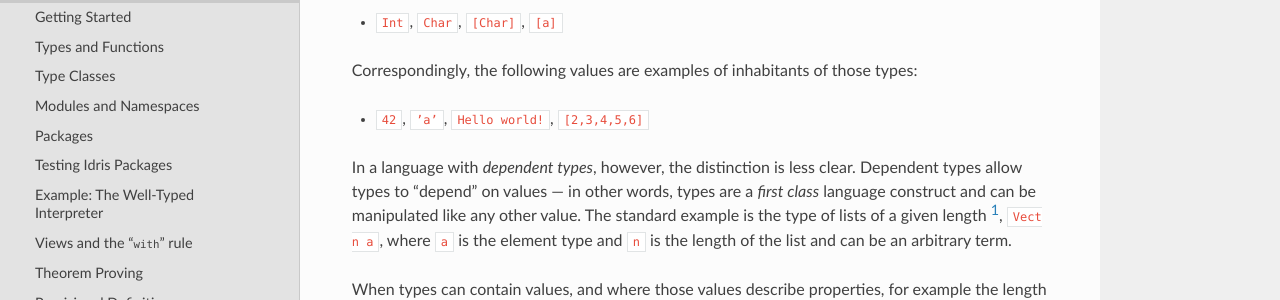
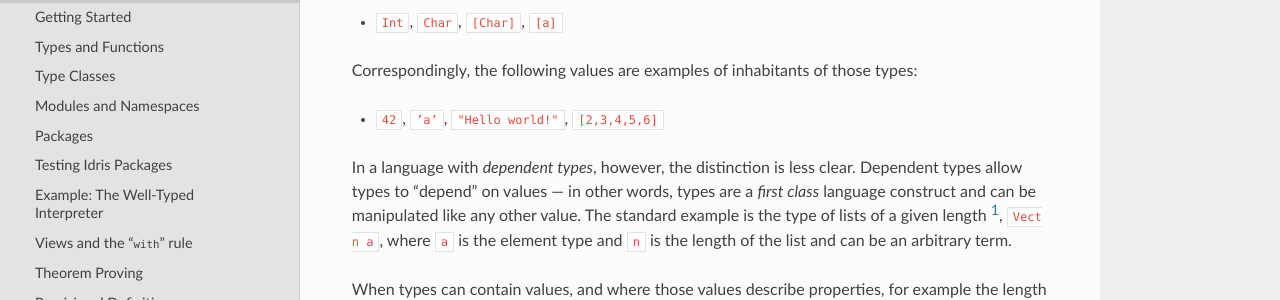
Before and after one commit to idris-lang/Idris-dev, a Sphinx documentation site: the page built from docs/tutorial/introduction.rst, in a window 1280 px wide and 900 px high. Shown: the part 246-546 px from the top of the window. Built offline with Sphinx 7.4.7 and the Read the Docs theme 2.0.0, drawn with Linux system fonts in a browser that asks for light colours; formulas are drawn with MathJax 3.

```diff
--- a/docs/tutorial/introduction.rst
+++ b/docs/tutorial/introduction.rst
@@ -15,7 +15,7 @@ respectively:
 Correspondingly, the following values are examples of inhabitants of
 those types:
 
--  ``42``, ``’a’``, ``Hello world!``, ``[2,3,4,5,6]``
+-  ``42``, ``’a’``, ``"Hello world!"``, ``[2,3,4,5,6]``
 
 In a language with *dependent types*, however, the distinction is less
 clear. Dependent types allow types to “depend” on values — in other
```
